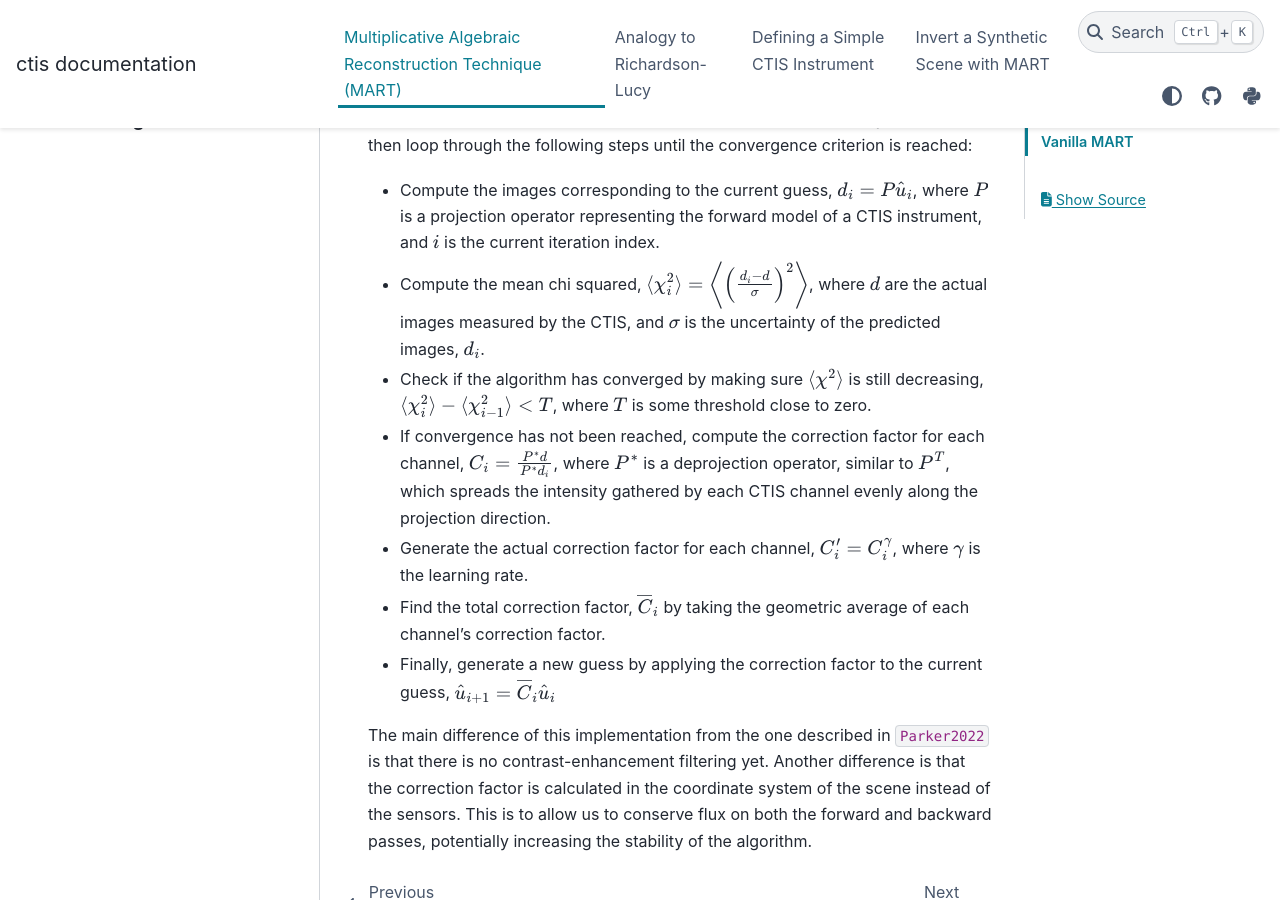
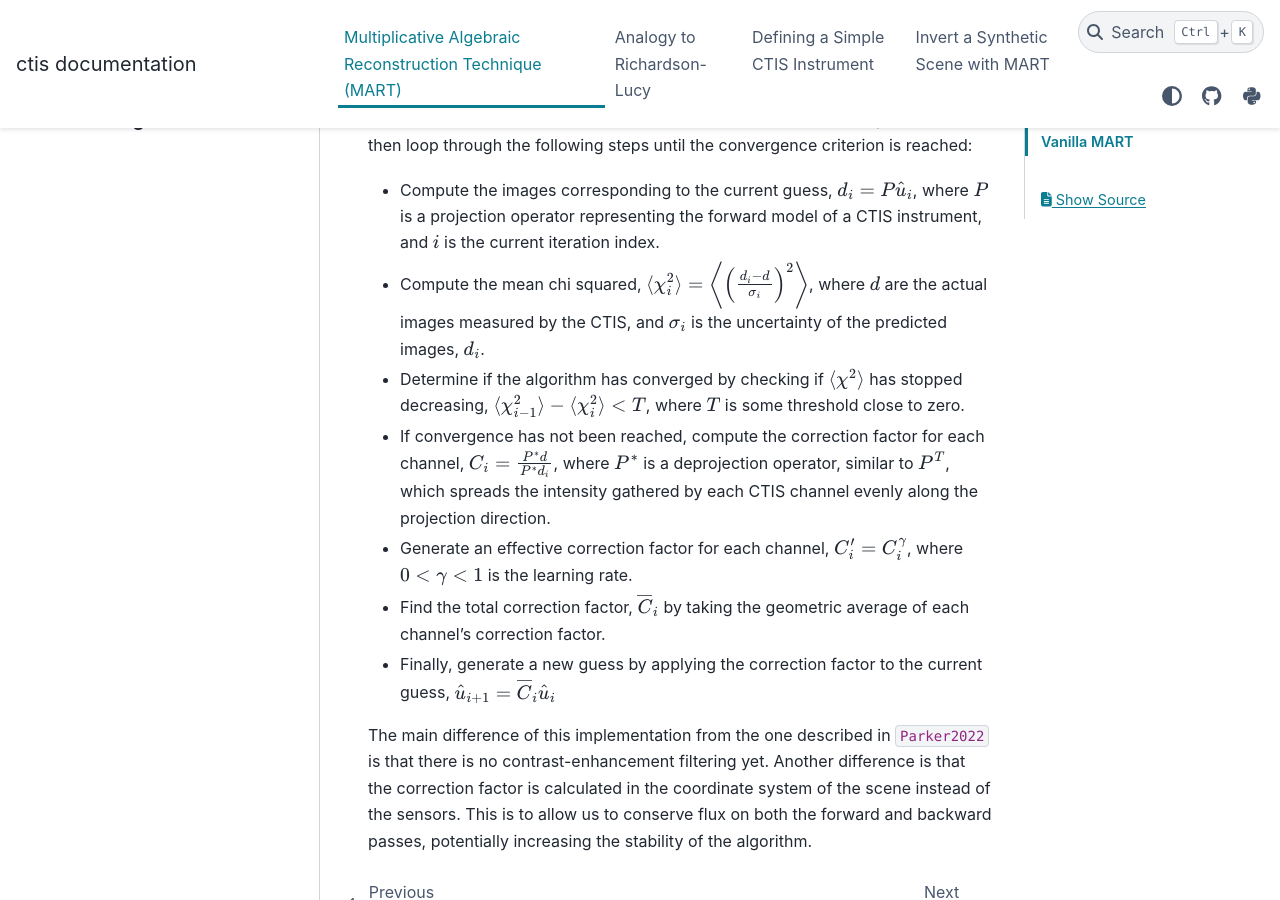
Before and after one commit to sun-data/ctis, a Sphinx documentation site: the page built from docs/discussions/mart-discussion.rst, in a window 1280 px wide and 900 px high, scrolled down 719 px. Built offline with Sphinx 7.4.7 and the PyData theme 0.15.4, drawn with Linux system fonts in a browser that asks for light colours; cross-references to code outside the pages are shown as plain code.

Commit message:
even more changes to discussion

```diff
--- a/docs/discussions/mart-discussion.rst
+++ b/docs/discussions/mart-discussion.rst
@@ -29,20 +29,20 @@ the convergence criterion is reached:
   where :math:`P` is a projection operator representing the forward model of
   a CTIS instrument, and :math:`i` is the current iteration index.
 - Compute the mean chi squared,
-  :math:`\langle \chi_i^2 \rangle = \biggl\langle \left( \frac{d_i - d}{\sigma} \right)^2 \biggr \rangle`,
-  where :math:`d` are the actual images measured by the CTIS, and :math:`\sigma`
+  :math:`\langle \chi_i^2 \rangle = \biggl\langle \left( \frac{d_i - d}{\sigma_i} \right)^2 \biggr \rangle`,
+  where :math:`d` are the actual images measured by the CTIS, and :math:`\sigma_i`
   is the uncertainty of the predicted images, :math:`d_i`.
-- Check if the algorithm has converged by making sure
-  :math:`\langle \chi^2 \rangle` is still decreasing,
-  :math:`\langle \chi_{i}^2 \rangle - \langle \chi_{i-1}^2 \rangle < T`,
+- Determine if the algorithm has converged by checking if
+  :math:`\langle \chi^2 \rangle` has stopped decreasing,
+  :math:`\langle \chi_{i-1}^2 \rangle - \langle \chi_{i}^2 \rangle < T`,
   where :math:`T` is some threshold close to zero.
 - If convergence has not been reached, compute the correction factor for each channel,
   :math:`C_i = \frac{P^* d}{P^* d_i}`,
   where :math:`P^*` is a deprojection operator, similar to :math:`P^T`,
   which spreads the intensity gathered by each CTIS channel evenly along
   the projection direction.
-- Generate the actual correction factor for each channel,
-  :math:`C_i' = C_i^\gamma`, where :math:`\gamma` is the learning rate.
+- Generate an effective correction factor for each channel,
+  :math:`C_i' = C_i^\gamma`, where :math:`0<\gamma<1` is the learning rate.
 - Find the total correction factor,
   :math:`\overline{C}_i` by taking the geometric average of each channel's
   correction factor.
```
